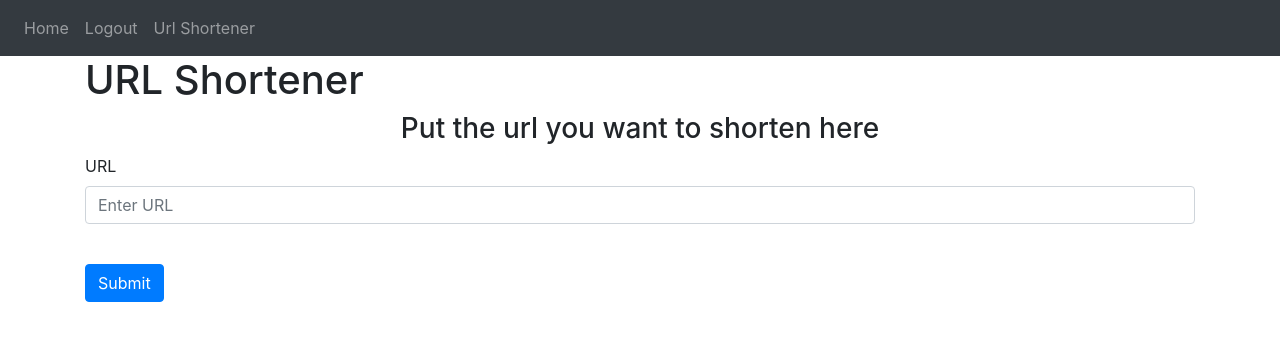
After one commit to vjthrtn/GROUP-PROJECT-gbvs, a Flask app: page /url_shortener in a window 1280 px wide. The commit adds this page. Shown: the top 341 px of the page. Run offline with Flask 2, Linux system fonts and the light colour scheme; a user stored in the database is signed in; some libraries are stand-ins or nearby versions.

Commit message:
URL shortener page made

```diff
--- a/website/auth.py
+++ b/website/auth.py
@@ -66,26 +66,31 @@ def sign_up():
 
     return render_template('sign_up.html', user=current_user)
 
-@auth.route('/url-shortener')
+#"""
+@auth.route('/url_shortener', methods = ['POST', 'GET'])
 @login_required #have the url shortener feature be available once they log in
 def url_shortener():
+    if request.method == 'POST':
+        site = request.form.get('url')  # Have user put in the URL they want to shorten, not sure how to go about this
+        if site:
+            conn = http.client.HTTPSConnection("url-shortener-service.p.rapidapi.com")
+            payload = str(site)
 
-    site = input(str())  # Have user put in the URL they want to shorten, not sure how to go about this
-    conn = http.client.HTTPSConnection("url-shortener-service.p.rapidapi.com")
-    payload = "url={}".format(site)
+            headers = {
+                'content-type': "application/x-www-form-urlencoded",
+                'X-RapidAPI-Key': "8981923446msh8c91295000d75e5p1e8de0jsn7c06af14c53a",
+                'X-RapidAPI-Host': "url-shortener-service.p.rapidapi.com"
+            }
 
-    headers = {
-        'content-type': "application/x-www-form-urlencoded",
-        'X-RapidAPI-Key': "8981923446msh8c91295000d75e5p1e8de0jsn7c06af14c53a",
-        'X-RapidAPI-Host': "url-shortener-service.p.rapidapi.com"
-    }
+            conn.request("POST", "/shorten", payload, headers)
 
-    conn.request("POST", "/shorten", payload, headers)
+            res = conn.getresponse()
+            data = res.read()
+            if data.decode("utf-8"):
+                flash('Shortened URL created!', category='success')
+                return data.decode("utf-8")
+            else:
+                flash('Something went wrong!', category='error')
 
-    res = conn.getresponse()
-    data = res.read()
-    if data.decode("utf-8"):
-        flash('Shortened URL created!', category='success')
-        return data.decode("utf-8")
-    else:
-        pass
+    return render_template('url_shortener.html', user=current_user)
+#"""
--- a/website/templates/base.html
+++ b/website/templates/base.html
@@ -32,7 +32,7 @@
           {% if user.is_authenticated %}
           <a class="nav-item nav-link" id="home" href="/">Home</a>
           <a class="nav-item nav-link" id="logout" href="/logout">Logout</a>
-          <a class="nav-item nav-link" id="url-shortener" href="/url-shortener">Url Shortener</a>
+          <a class="nav-item nav-link" id="url-shortener" href="/url_shortener">Url Shortener</a>
           {% else %}
           <a class="nav-item nav-link" id="login" href="/login">Login</a>
           <a class="nav-item nav-link" id="signUp" href="/sign-up">Sign Up</a>
--- /dev/null
+++ b/website/templates/url_shortener.html
@@ -0,0 +1,20 @@
+{% extends "base.html" %}
+{% block title %}URL SHORTENER{% endblock %}
+
+{% block content %}
+<h1>URL Shortener</h1>
+<form method="POST">
+    <h3 align="center">Put the url you want to shorten here</h3>
+    <div class="form-group">
+        <label for="url">URL</label>
+        <input type="text"
+               class="form-control"
+               id="url"
+               name="url"
+               placeholder="Enter URL"
+        />
+    </div>
+    <br />
+    <button type="submit" value='Submit' class="btn btn-primary">Submit</button>
+</form>
+{% endblock%}
```
Also changed, not shown: website/database.db.
